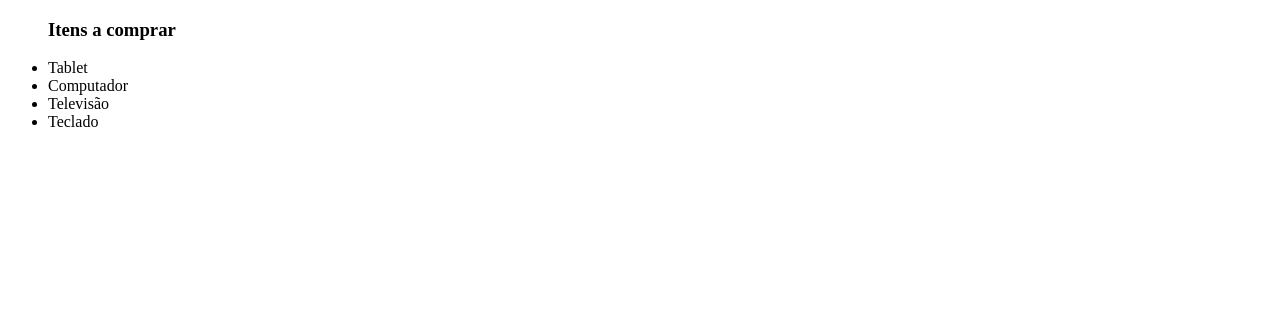
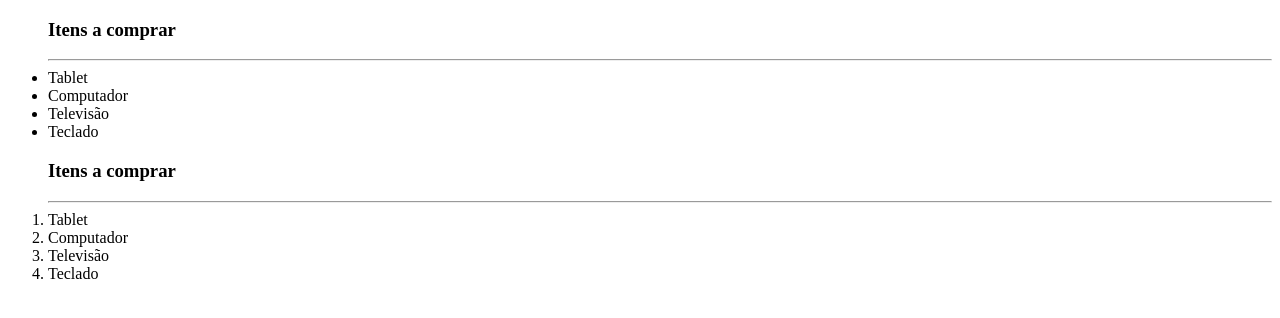
Before and after one commit to fabiovieirati/projeitosite, a plain HTML site: page projeto.html in a window 1280 px wide. Drawn offline with Linux system fonts and the light colour scheme.

Commit message:
atualizacao das listas

```diff
--- a/projeto.html
+++ b/projeto.html
@@ -10,12 +10,19 @@
 
 	<body>
 		<ul>
-			<h3>Itens a comprar</h3>
+			<h3>Itens a comprar</h3> <hr>
 			<li>Tablet</li>
 			<li>Computador</li>
 			<li>Televisão</li>
 			<li>Teclado</li>
 		</ul>
+		<ol>
+			<h3>Itens a comprar</h3> <hr>
+			<li>Tablet</li>
+			<li>Computador</li>
+			<li>Televisão</li>
+			<li>Teclado</li>
+		</ol>
 
 	</body>
 </html>
```
